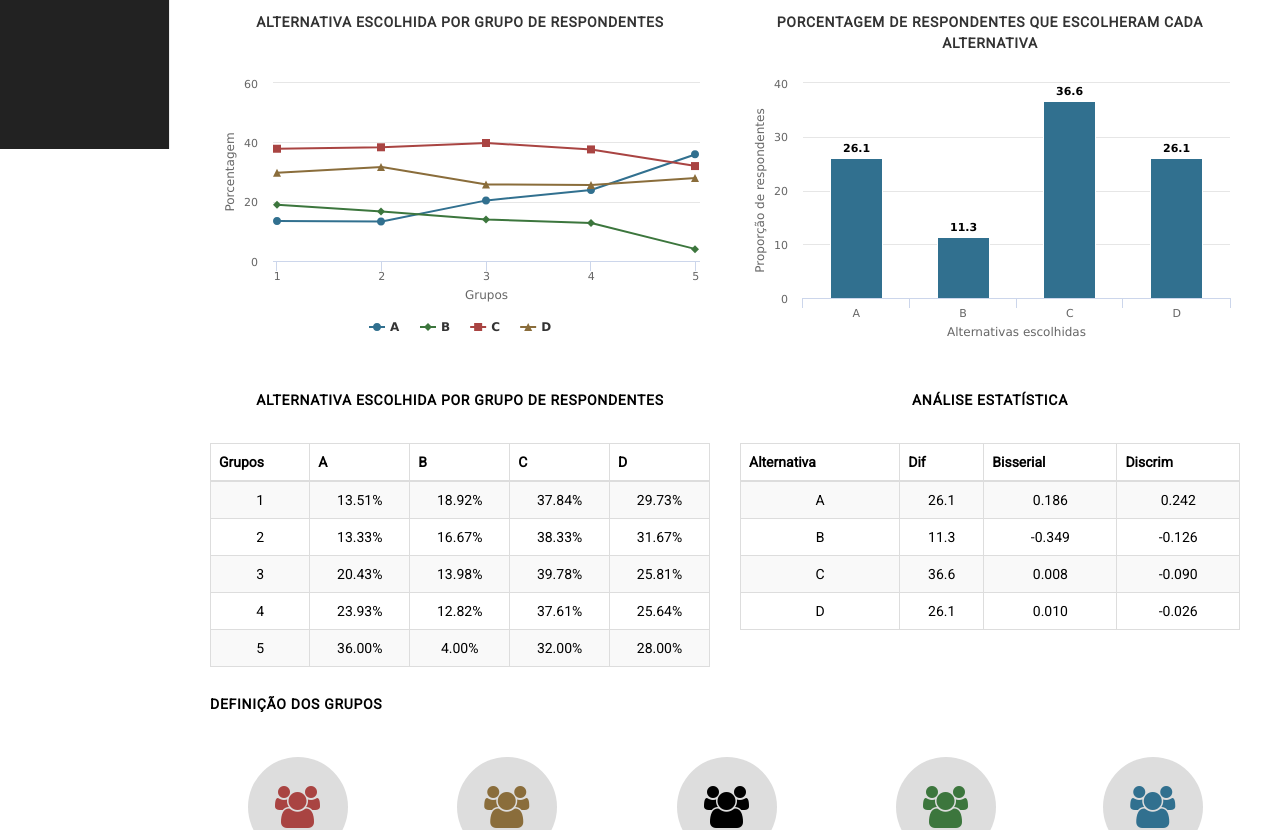
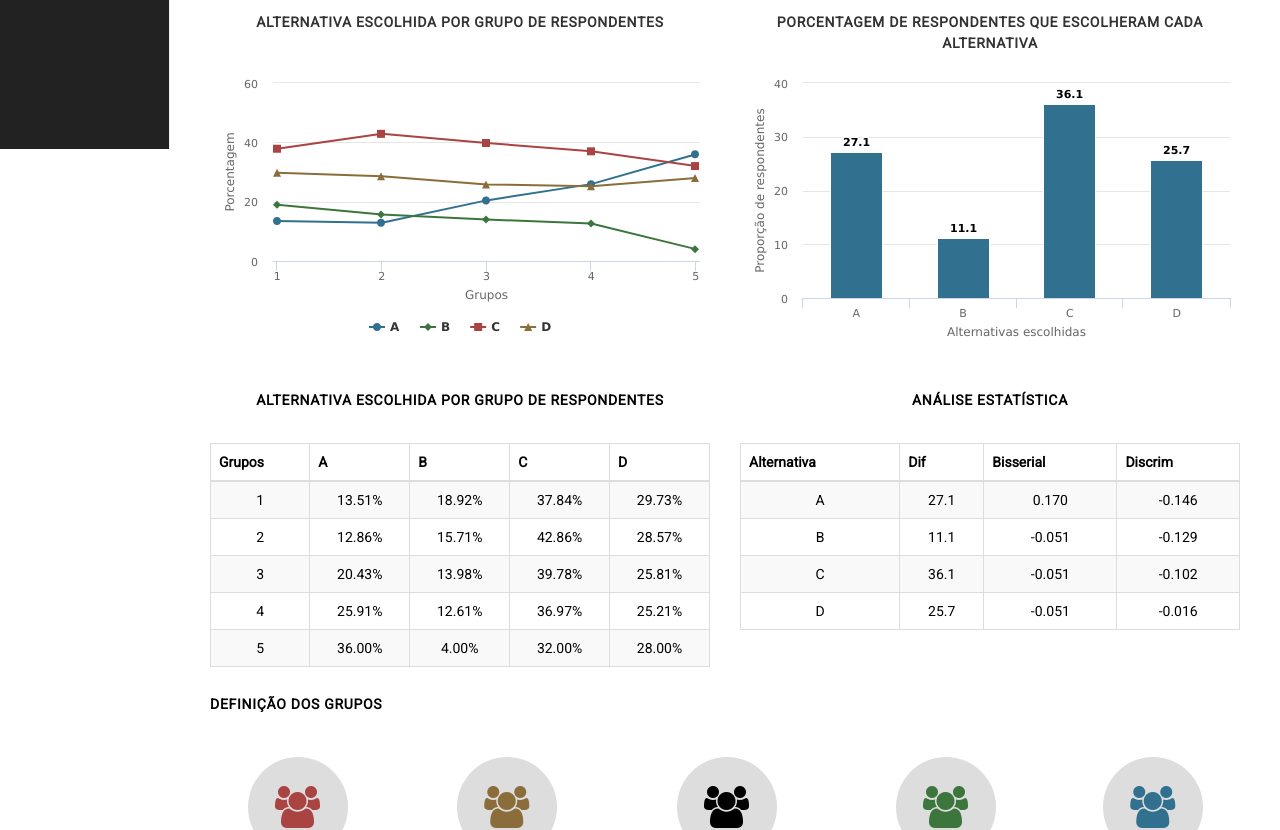
Before and after one commit to tuia/TRITestResults, a plain HTML site: page item5.html in a window 1280 px wide. Shown: the part 651-1481 px from the top of the page. Drawn offline with Linux system fonts and the light colour scheme.

Commit message:
altera os valores conforme tabela

```diff
--- a/item5.html
+++ b/item5.html
@@ -180,10 +180,10 @@
                 </tr>
                 <tr>
                  <td>2</td>
-                 <td>13.33</td>
-                 <td>16.67</td>
-                 <td>38.33</td>
-                 <td>31.67</td>
+                 <td>12.86</td>
+                 <td>15.71</td>
+                 <td>42.86</td>
+                 <td>28.57</td>
                 </tr>
                 <tr>
                  <td>3</td>
@@ -194,10 +194,10 @@
                 </tr>
                 <tr>
                    <td>4</td>
-                   <td>23.93</td>
-                   <td>12.82</td>
-                   <td>37.61</td>
-                   <td>25.64</td>
+                   <td>25.91</td>
+                   <td>12.61</td>
+                   <td>36.97</td>
+                   <td>25.21</td>
                 </tr>
                 <tr>
                   <td>5</td>
@@ -223,27 +223,27 @@
               <tbody>
                 <tr>
                 <td>A</td>
-                <td>26.1</td>
-                <td>0.186 </td>
-                <td>0.242</td>
+                <td>27.1</td>
+                <td>0.170</td>
+                <td>-0.146</td>
                 </tr>
                 <tr>
                    <td>B</td>
-                <td>11.3</td>
-                <td>-0.349</td>
-                <td>-0.126</td>
+                <td>11.1</td>
+                <td>-0.051</td>
+                <td>-0.129</td>
                 </tr>
                 <tr>
                   <td>C</td>
-                <td>36.6</td>
-                <td>0.008 </td>
-                <td>-0.090</td>
+                <td>36.1</td>
+                <td>-0.051</td>
+                <td>-0.102</td>
                 </tr>
                 <tr>
                  <td>D</td>
-                <td>26.1</td>
-                <td>0.010 </td>
-                <td>-0.026</td>
+                <td>25.7</td>
+                <td>-0.051</td>
+                <td>-0.016</td>
                 </tr>
               </tbody>
             </table>
```
Also changed, not shown: item2.html (+19 -19 lines), item4.html (+10 -10 lines).
